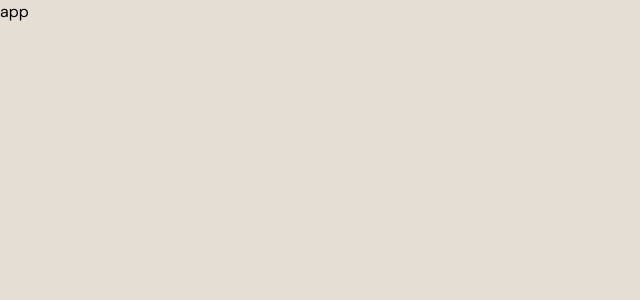
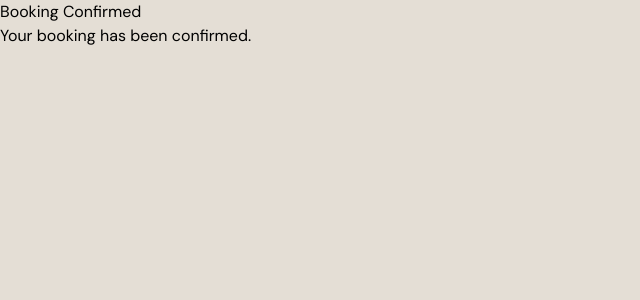
Before and after one commit to Sven-27/hotel-booking-confirmation-page, a React (Vite) app: page / in a window 1280 px wide. Shown: the top 300 px of the page, without its empty margins (0-640 px from the left). Built offline with nearby package versions, Linux system fonts and the light colour scheme; a web font is replaced by a local one.

Commit message:
added components

```diff
--- a/src/App.tsx
+++ b/src/App.tsx
@@ -1,8 +1,10 @@
-
+import Confirmation from './components/confirmation/Confirmation';
 
 const app = () => {
   return (
-    <div>app</div>
+    <div>
+      <Confirmation />
+    </div>
   )
 }
 
--- /dev/null
+++ b/src/components/confirmation/Confirmation.tsx
@@ -0,0 +1,12 @@
+
+
+const Confirmation: React.FC = () => {
+  return (
+    <div>
+      <h1>Booking Confirmed</h1>
+      <p>Your booking has been confirmed.</p>
+    </div>
+  );
+};
+
+export default Confirmation;
```
